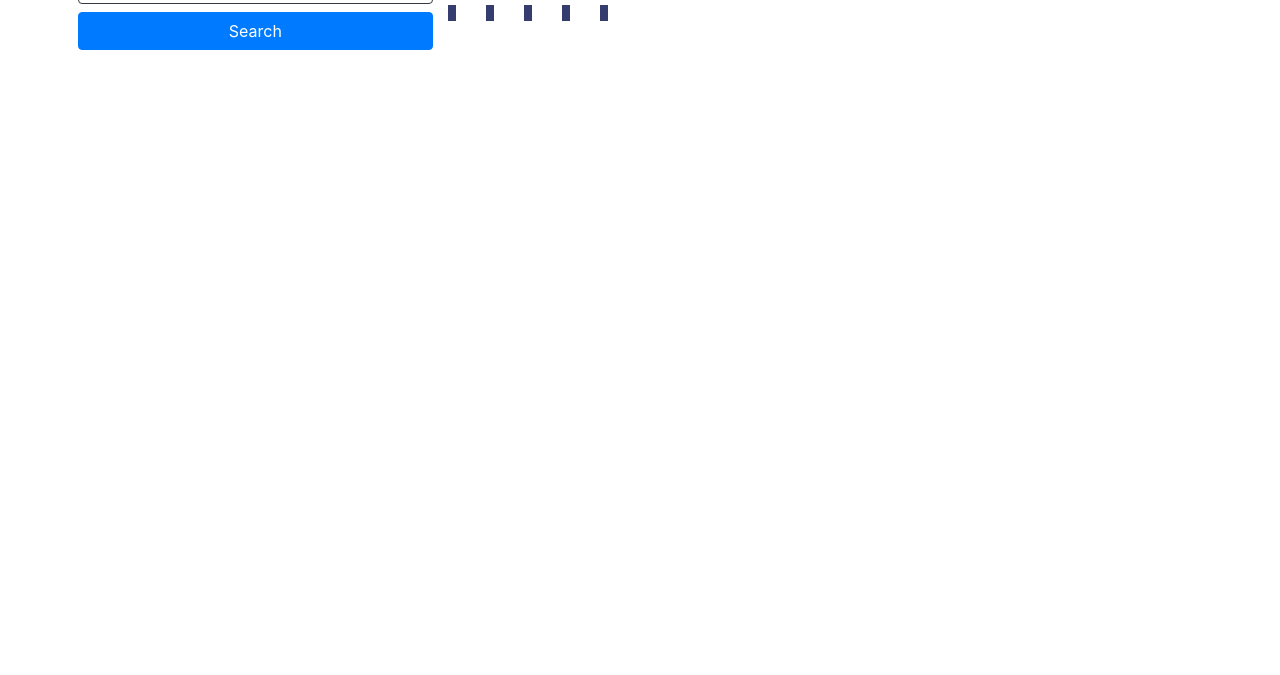
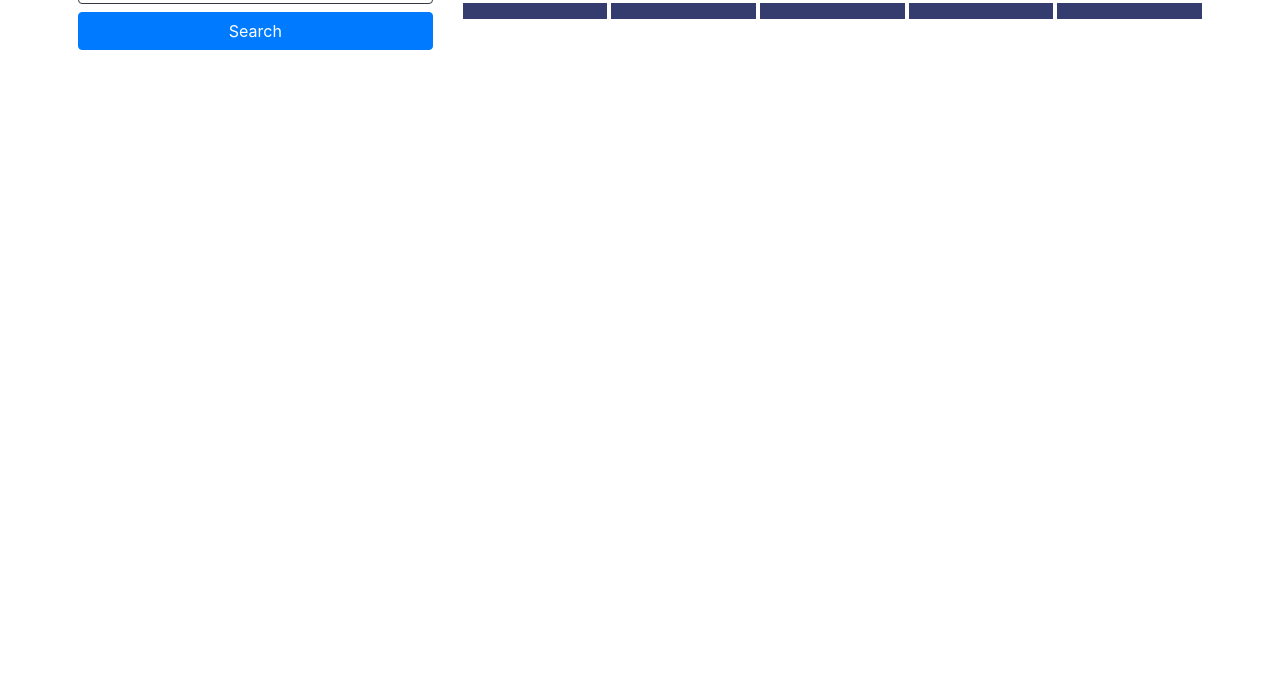
Before and after one commit to cactido/weather-dashboard, a plain HTML site: page index.html in a window 1280 px wide. Shown: the part 125-800 px from the top of the page. Drawn offline with nearby package versions, Linux system fonts and the light colour scheme.

Commit message:
fixed padding and spacing in main weather display box and forecast cards

```diff
--- a/index.html
+++ b/index.html
@@ -28,34 +28,33 @@
                 <button class="btn btn-primary w-100" id="search-button">Search</button>
                 <!-- -->
             </div>
-            <div class="row col-8 pr-0">
+            <div class="row col-8 no-gutters">
                 <!-- main weather display box -->
                 <div class="col-12 border">
                     <h5 class="card-title">Weather Card</h5>
                 </div>
                 <!-- bottom forecast columns -->
-                <div class="row mt-2">
-                    <div class="col">
+                    <div class="col mt-1 mr-1">
                         <div class="p-1 forecast">
                             <h5 id="forecast-1"></h5>
                         </div>
                     </div>
-                    <div class="col">
+                    <div class="col mt-1 mr-1">
                         <div class="p-1 forecast">
                             <h5 id="forecast-2"></h5>
                         </div>
                     </div>
-                    <div class="col">
+                    <div class="col mt-1 mr-1">
                         <div class="p-1 forecast">
                             <h5 id="forecast-3"></h5>
                         </div>
                     </div>
-                    <div class="col">
+                    <div class="col mt-1 mr-1">
                         <div class="p-1 forecast">
                             <h5 id="forecast-4"></h5>
                         </div>
                     </div>
-                    <div class="col">
+                    <div class="col mt-1">
                         <div class="p-1 forecast">
                             <h5 id="forecast-5"></h5>
                         </div>
```
